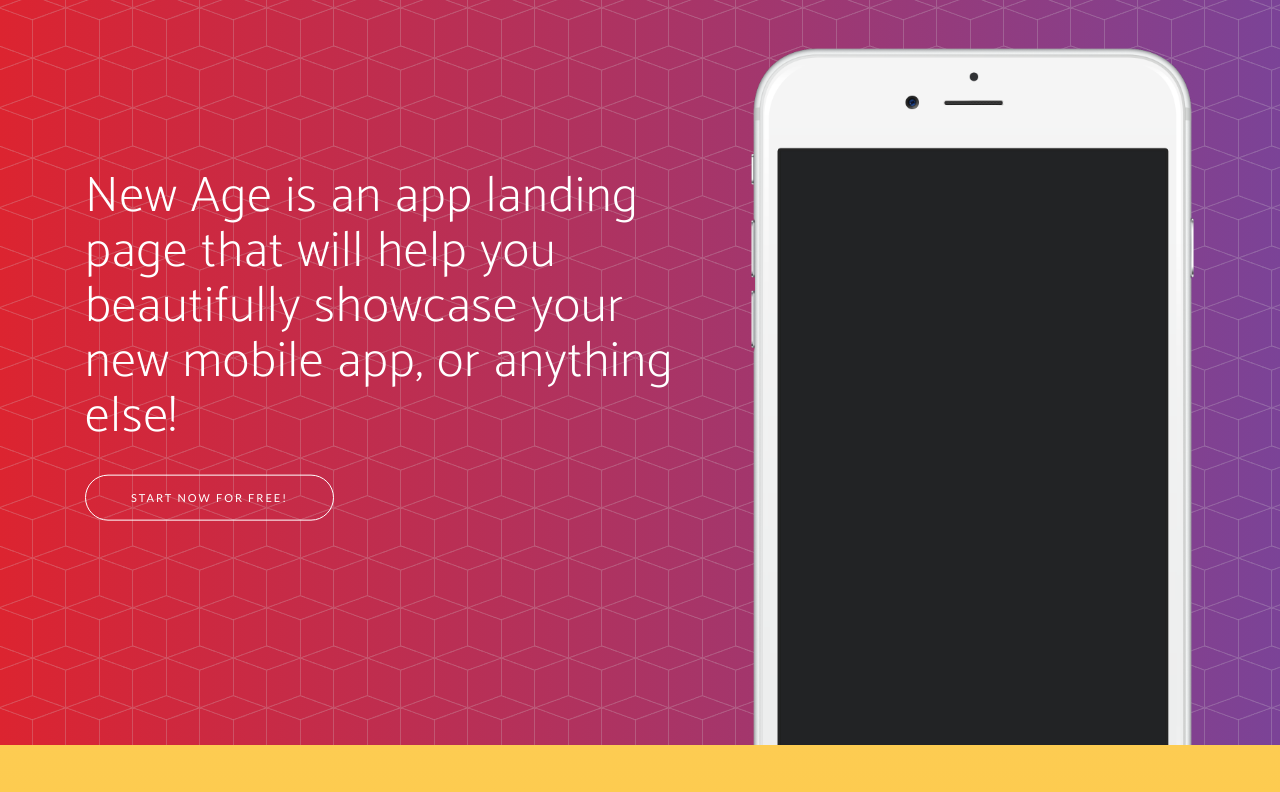
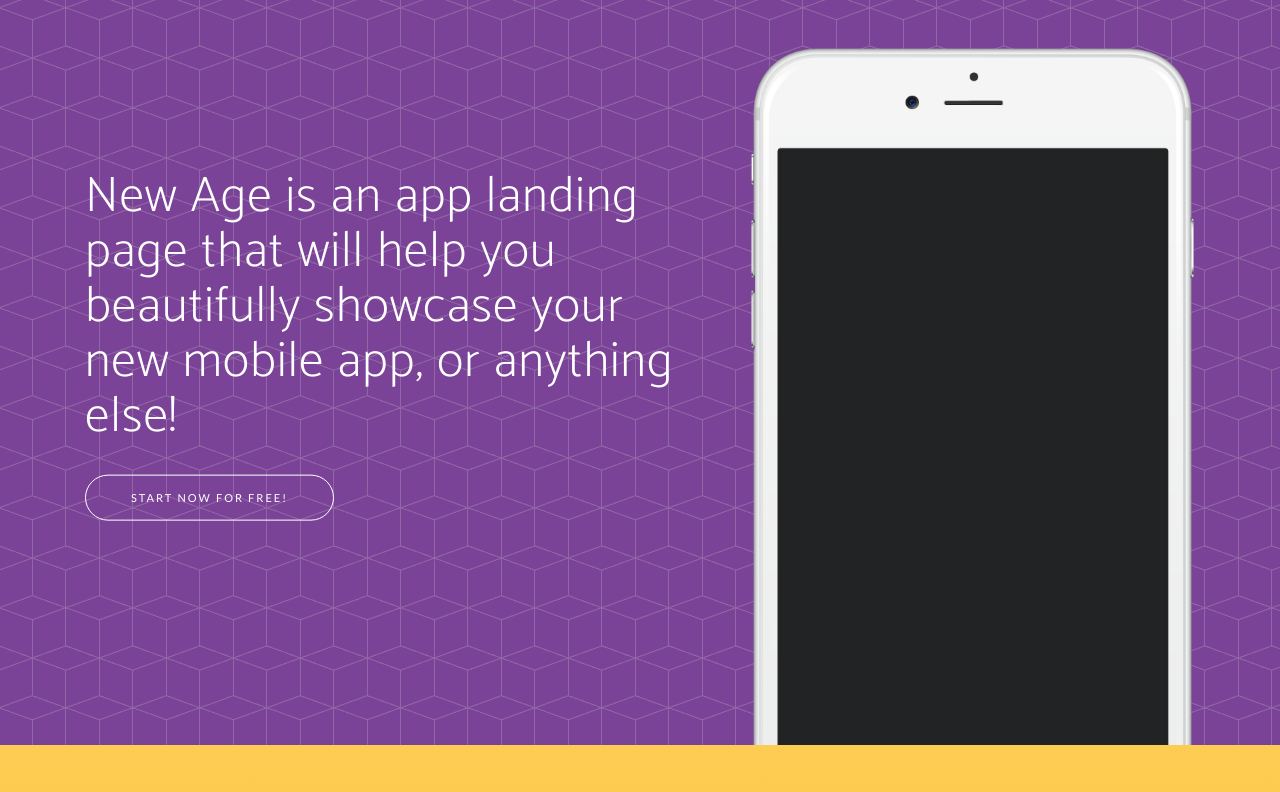
Before and after one commit to ikerlavan/landing, a website: page index.html in a window 1280 px wide. Shown: the part 55-847 px from the top of the page. Drawn offline with nearby package versions, Linux system fonts and the light colour scheme; files that its build step writes are made by us from their sources; a web font is replaced by a local one.

Commit message:
los cambios de less

```diff
--- a/less/new-age.less
+++ b/less/new-age.less
@@ -138,8 +138,8 @@ header {
     min-height: auto;
     overflow-y: hidden;
     background: url("../img/bg-pattern.png"), @theme-secondary; /* fallback for old browsers */
-    background: url("../img/bg-pattern.png"), -webkit-linear-gradient(to left, @theme-secondary , @theme-tertiary); /* Chrome 10-25, Safari 5.1-6 */
-    background: url("../img/bg-pattern.png"), linear-gradient(to left, @theme-secondary , @theme-tertiary); /* W3C, IE 10+/ Edge, Firefox 16+, Chrome 26+, Opera 12+, Safari 7+ */
+    background: url("../img/bg-pattern.png"), -webkit-radial-gradient(to left, @theme-secondary , @theme-tertiary); /* Chrome 10-25, Safari 5.1-6 */
+    background: url("../img/bg-pattern.png"), radial-gradient(to left, @theme-secondary , @theme-tertiary); /* W3C, IE 10+/ Edge, Firefox 16+, Chrome 26+, Opera 12+, Safari 7+ */
     color: white;
     .header-content {
         text-align: center;
```
